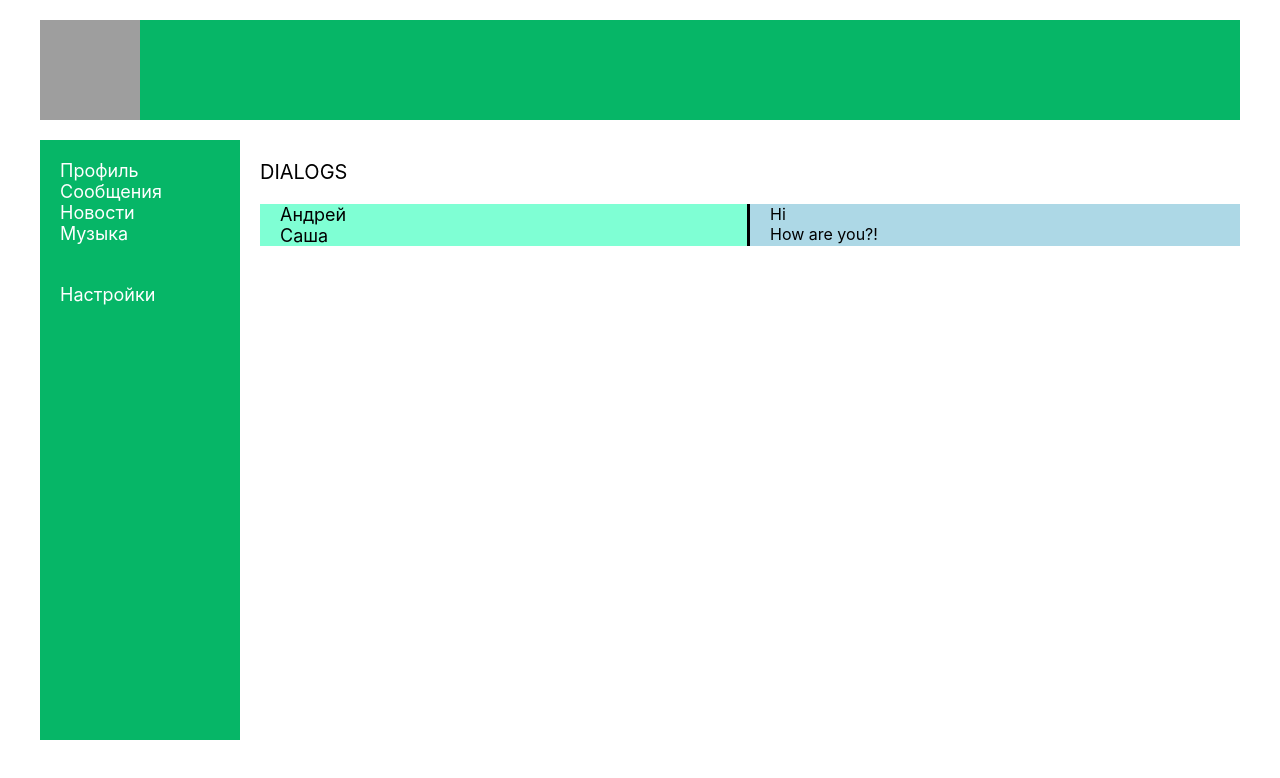
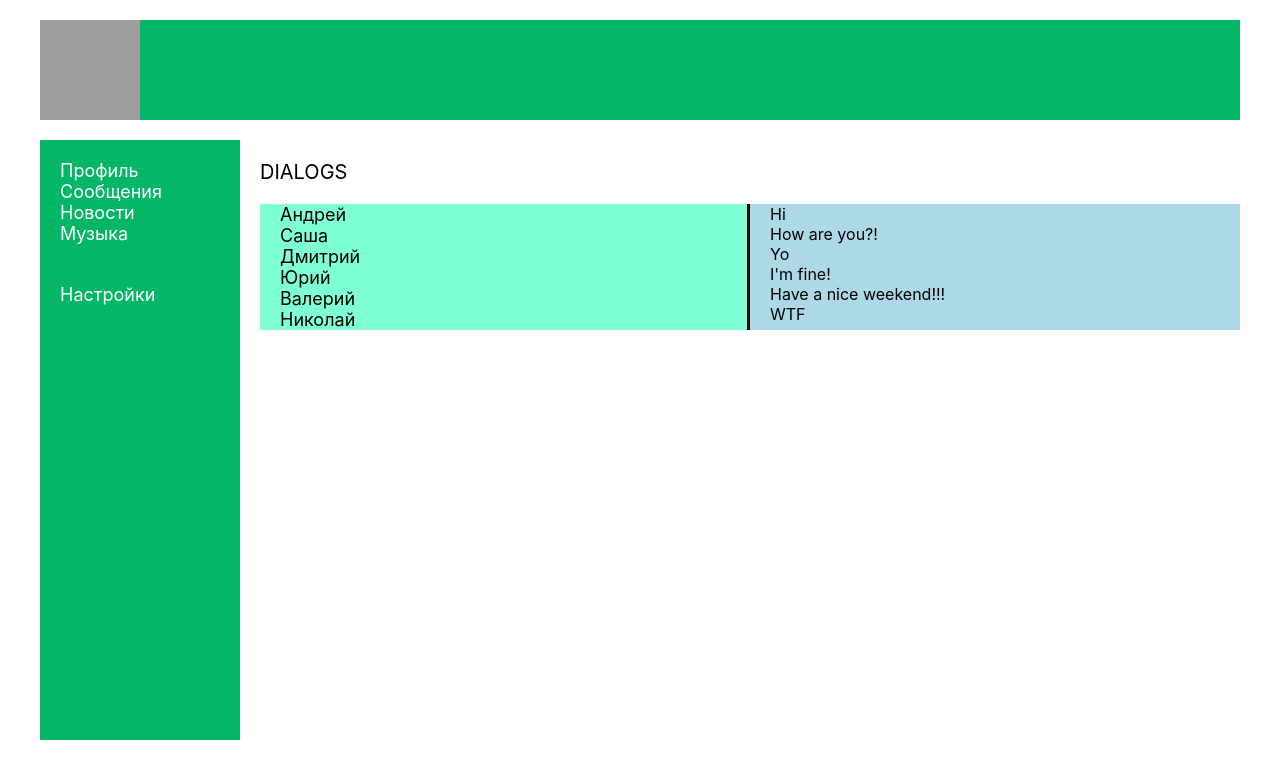
Before and after one commit to yvivashk/react-1, a React (Create React App) app: page /dialogs in a window 1280 px wide. Shown: the top 778 px of the page. Built offline with nearby package versions, Linux system fonts and the light colour scheme; grey boxes are pictures that could not be loaded.

Commit message:
Сделал урок №25 Метод массива - map()

```diff
--- a/src/components/Dialogs/Dialogs.jsx
+++ b/src/components/Dialogs/Dialogs.jsx
@@ -21,23 +21,26 @@ const Message = (props) => {
 
 const Dialogs = (props) => {
 
-  let dialogsData = [
-    {id: 1, name: 'Андрей'},
-    {id: 2, name: 'Саша'},
-    {id: 3, name: 'Дмитрий'},
-    {id: 4, name: 'Юрий'},
-    {id: 5, name: 'Валерий'},
-    {id: 6, name: 'Николай'},
+  let dialogs = [
+    { id: 1, name: 'Андрей' },
+    { id: 2, name: 'Саша' },
+    { id: 3, name: 'Дмитрий' },
+    { id: 4, name: 'Юрий' },
+    { id: 5, name: 'Валерий' },
+    { id: 6, name: 'Николай' },
   ];
 
-  let messagesData = [
-    {id: 1, message: 'Hi'},
-    {id: 2, message: 'How are you?!'},
-    {id: 3, message: 'Yo'},
-    {id: 4, message: 'I\'m fine!'},
-    {id: 5, message: 'Have a nice weekend!!!'},
-    {id: 6, message: 'WTF'},
+  let messages = [
+    { id: 1, message: 'Hi' },
+    { id: 2, message: 'How are you?!' },
+    { id: 3, message: 'Yo' },
+    { id: 4, message: 'I\'m fine!' },
+    { id: 5, message: 'Have a nice weekend!!!' },
+    { id: 6, message: 'WTF' },
   ];
+
+  let dialogsElements = dialogs.map(d => <DialogItem name={d.name} id={d.id} />);
+  let messagesElements = messages.map(m => <Message message={m.message} id={m.id} />);
 
   return (
     <section className={s['dialogs-wrapper']}>
@@ -45,14 +48,12 @@ const Dialogs = (props) => {
       <div className={s['users-messages-wrapper']}>
         <section className={s['users-wrapper']}>
           <ul className={s['users-list']}>
-            <DialogItem name={dialogsData[0].name} id={dialogsData[0].id} />
-            <DialogItem name={dialogsData[1].name} id={dialogsData[1].id} />
+            { dialogsElements }
           </ul>
         </section>
         <section className={s['messages-wrapper']}>
           <ul className={s['messages-list']}>
-            <Message message={messagesData[0].message} id={messagesData[0].id} />
-            <Message message={messagesData[1].message} id={messagesData[1].id} />
+            { messagesElements }
           </ul>
         </section>
       </div>
--- a/src/components/Profile/MyPosts/MyPosts.jsx
+++ b/src/components/Profile/MyPosts/MyPosts.jsx
@@ -1,23 +1,23 @@
 import Post from './Post/Post';
 import s from './MyPosts.module.css';
 
-const MyPosts = (props) => {
+const MyPosts = () => {
 
-  let postData = [
-    {id: 1, message: 'Привет, как тебя зовут?', likesCount: 20,},
-    {id: 2, message: 'Меня зовут Юрчик!!!', likesCount: 100,},
+  let posts = [
+    {id: 1, message: 'Привет, как тебя зовут?', likesCount: 20, adress: 'https://www.1zoom.ru/big2/946/289597-frederika.jpg',},
+    {id: 2, message: 'Меня зовут Юрчик!!!', likesCount: 100, adress: 'https://www.film.ru/sites/default/files/styles/thumb_600x400/public/articles/0908/avt.jpg'},
   ];
+
+  let postsElements = posts.map( p => <Post message={p.message} id={p.id} likesCount={p.likesCount} adress={p.adress}/>);
 
   return (
     <div className={s['posts-wrapper']}>
-      <form className={s['post-form']} action="url" method="get">
+      <form className={s['post-form']} action="" method="get">
         <h3 className={s['post-title']}>My posts</h3>
         <textarea className={s['post-field']} placeholder="your news..."></textarea>
         <button className={s.send}>Send</button>
       </form>
-      <Post message={postData[0].message} adress="https://www.1zoom.ru/big2/946/289597-frederika.jpg" count={postData[0].likesCount
-      } />
-      <Post message={postData[1].message} adress="https://www.film.ru/sites/default/files/styles/thumb_600x400/public/articles/0908/avt.jpg" count={postData[1].likesCount} />
+      { postsElements }
     </div>
   );
 };
--- a/src/components/Profile/MyPosts/Post/Post.jsx
+++ b/src/components/Profile/MyPosts/Post/Post.jsx
@@ -2,7 +2,7 @@ import './Post.css';
 
 const Post = (props) => {
   return (
-    <div className="post-wrapper">
+    <div className="post-wrapper" id={props.id}>
       <img
         className="avatar-image"
         src={props.adress}
@@ -11,7 +11,7 @@ const Post = (props) => {
         alt="изображение синелицей девушки"
       />
       <p className="post-message">{props.message}</p>
-      <p className="post-likes">Likes - {props.count}</p>
+      <p className="post-likes">Likes - {props.likesCount}</p>
     </div>
   );
 }
```
